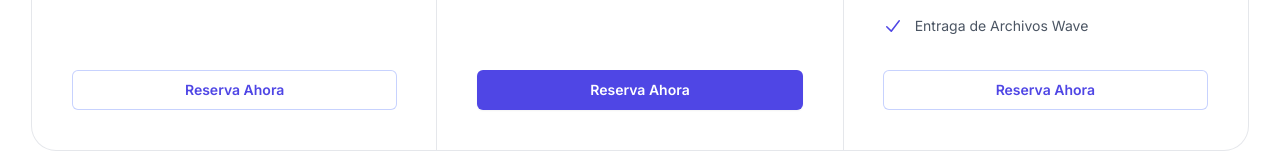
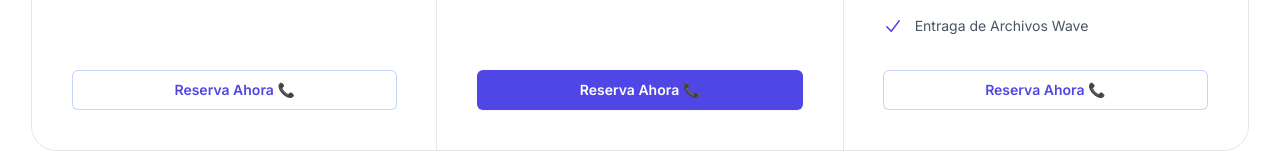
Before and after one commit to jsoto007/swag-studio, a Next.js app: page / in a window 1280 px wide. Shown: the part 1662-1822 px from the top of the page. Built offline with nearby package versions, Linux system fonts and the light colour scheme.

Commit message:
adds txt

```diff
--- a/src/app/Products.jsx
+++ b/src/app/Products.jsx
@@ -111,7 +111,7 @@ export default function Products() {
                   'mt-8 block rounded-md py-2 px-3 text-center text-sm font-semibold leading-6 focus-visible:outline focus-visible:outline-2 focus-visible:outline-offset-2 focus-visible:outline-indigo-600'
                 )}
               >
-                Reserva Ahora
+                Reserva Ahora 📞
               </a>
             </div>
           ))}
```
